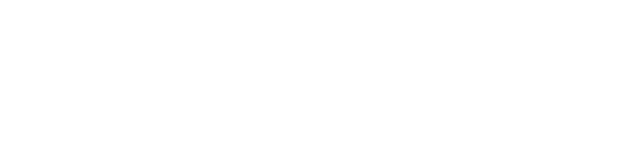
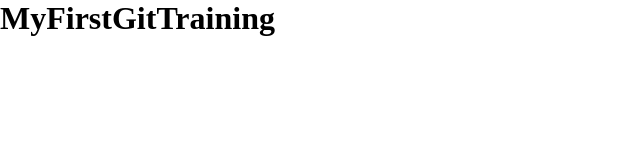
Before and after one commit to MarioBonillaHangar/training-git-push, a plain HTML site: page index.html in a window 1280 px wide. Shown: the whole page, without its empty margins (0-640 px from the left). Drawn offline with Linux system fonts and the light colour scheme.

Commit message:
adding header h1

```diff
--- a/index.html
+++ b/index.html
@@ -7,6 +7,7 @@
 
     </head>
     <body>
+        <h1>MyFirstGitTraining</h1>
 
     </body>
 
```
